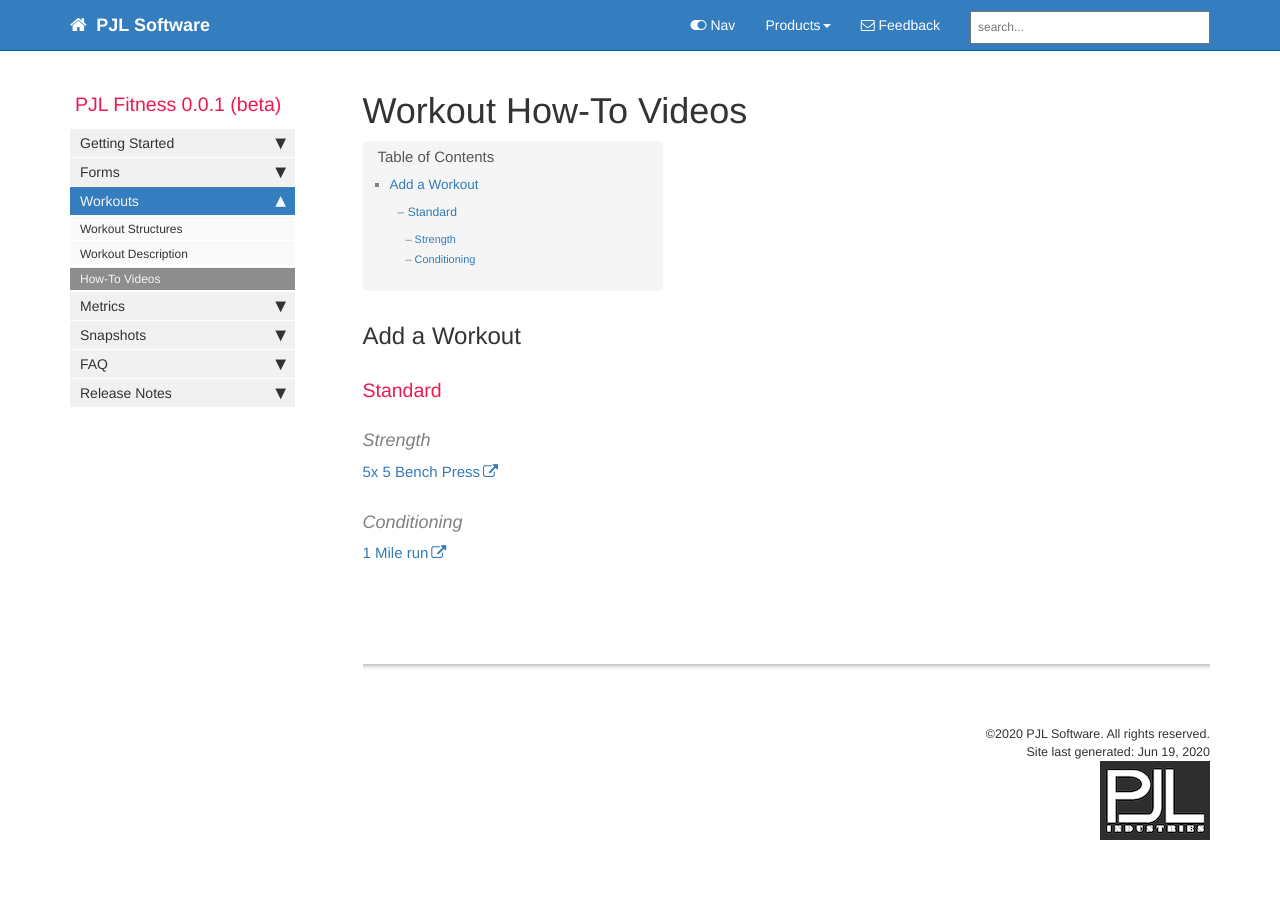
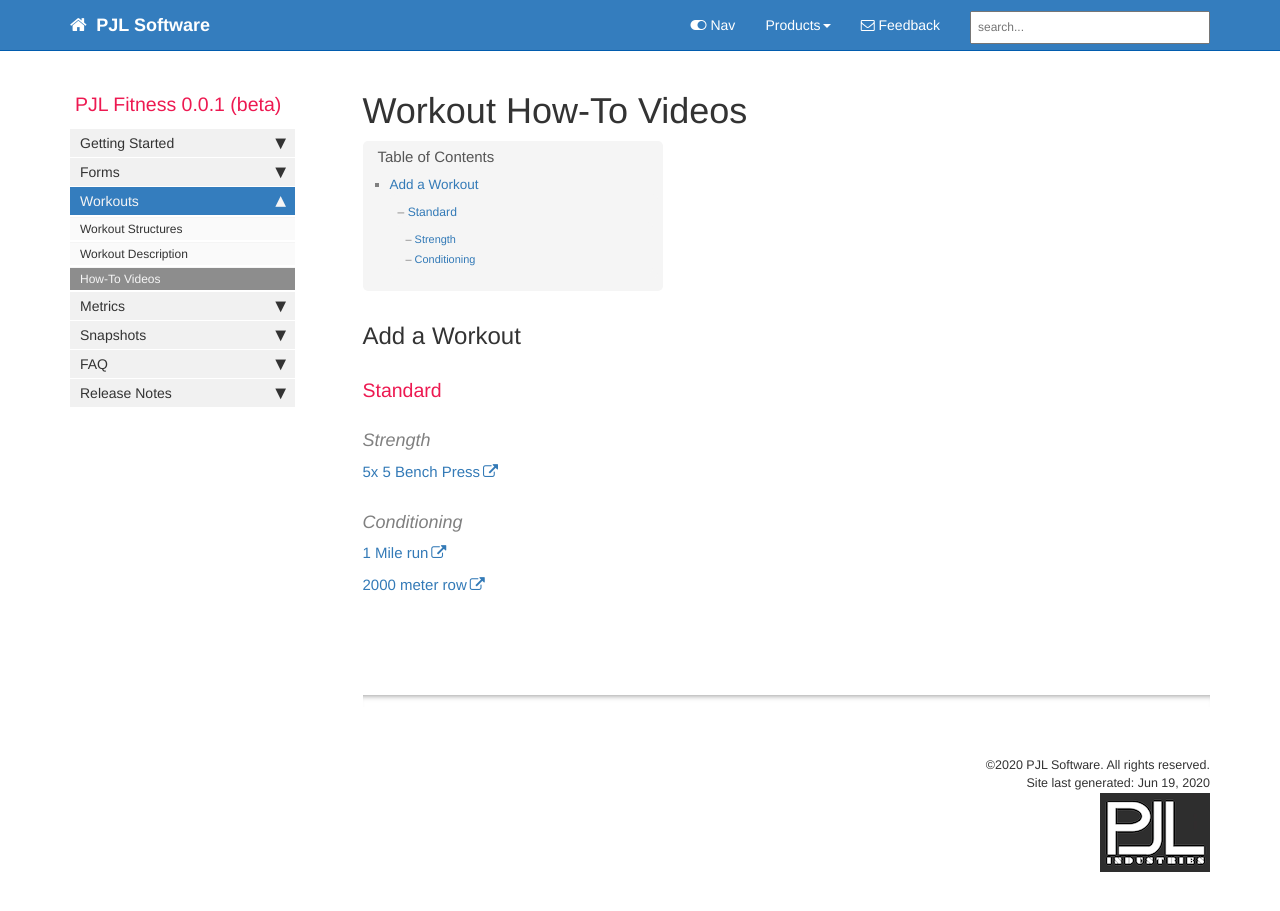
Before and after one commit to pjlinn/pjlinn.github.io, a Jekyll site: the page built from pages/pjl-fitness/pjl-fitness-workout-how-to-videos.md, in a window 1280 px wide and 932 px high. Shown: the top 911 px of the window. Built offline with Jekyll 4.4.1, drawn with Linux system fonts in a browser that asks for light colours; comment, search, counter and statistics services are not loaded.

Commit message:
add new  youtube video for 2k row example

```diff
--- a/pages/pjl-fitness/pjl-fitness-workout-how-to-videos.md
+++ b/pages/pjl-fitness/pjl-fitness-workout-how-to-videos.md
@@ -21,4 +21,6 @@ folder: pjl-fitness
 
 [1 Mile run](https://youtu.be/wcjbD1dilAg)
 
+[2000 meter row](https://youtu.be/OV-lVMT31Bk)
+
 {% include links.html %}
```
